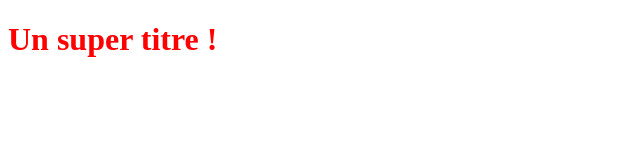
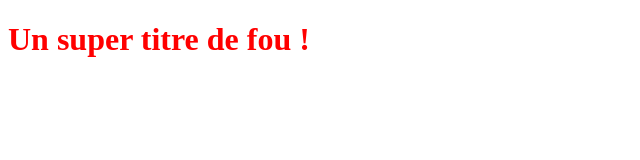
Before and after one commit to Starhk13/OpenclassroomsProject, a plain HTML site: page index.html in a window 1280 px wide. Shown: the whole page, without its empty margins (0-640 px from the left). Drawn offline with Linux system fonts and the light colour scheme.

Commit message:
Modification du titre h1

```diff
--- a/index.html
+++ b/index.html
@@ -7,6 +7,6 @@
     <link rel="stylesheet" href="style.css" />
   </head>
   <body>
-    <h1>Un super titre !</h1>
+    <h1>Un super titre de fou !</h1>
   </body>
 </html>
```
